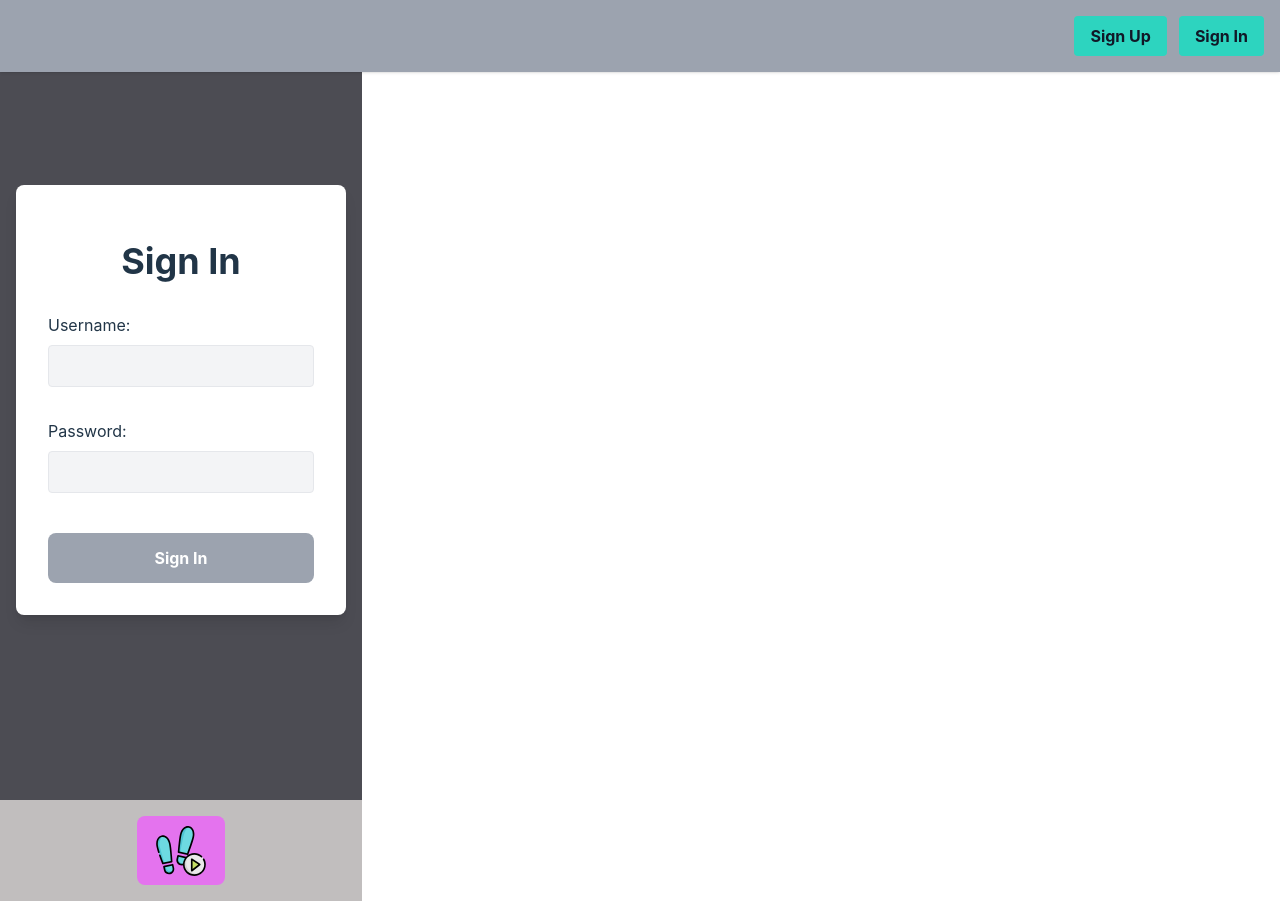
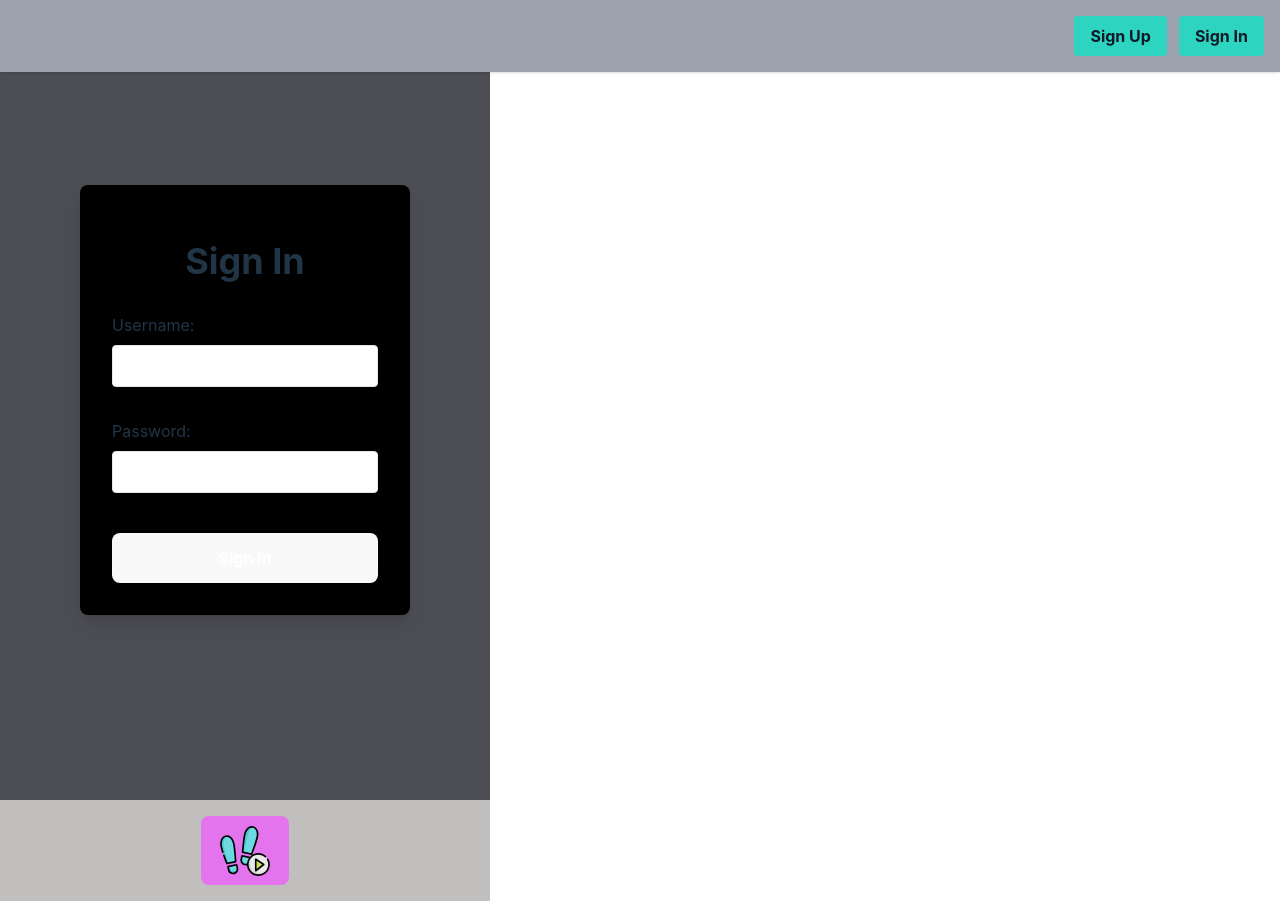
Before and after one commit to wickhill/jump-to-conclusions-app, a React (Vite) app in the folder frontend/: page /signin in a window 1280 px wide. Built offline with nearby package versions, Linux system fonts and the light colour scheme; a web font is replaced by a local one.

Commit message:
Signup and Signin successfull, profile icon to logout working.

```diff
--- a/frontend/package.json
+++ b/frontend/package.json
@@ -15,6 +15,7 @@
     "express": "^4.19.2",
     "react": "^18.2.0",
     "react-dom": "^18.2.0",
+    "react-icons": "^5.2.1",
     "react-router-dom": "^6.23.1"
   },
   "devDependencies": {
--- a/frontend/src/App.jsx
+++ b/frontend/src/App.jsx
@@ -22,7 +22,7 @@ function App() {
         <Route path="/signup" element={<Signup onSignup={ setUser }/>} />
         {user && (
             <>
-            <Route path="/" element={<Genre />} />
+            {/* <Route path="/" element={<Genre />} /> */}
             <Route path="/updateProfile" element={<UpdateUserProfile user={user} setUser={setUser} />} />
             </>
         )}
--- a/frontend/src/components/Navbar.jsx
+++ b/frontend/src/components/Navbar.jsx
@@ -1,7 +1,7 @@
 import React from 'react'
 import { useState } from 'react'
 import { Link } from 'react-router-dom'
-// import { CgProfile } from 'react-icons/cg'
+import { CgProfile } from 'react-icons/cg'
 // import logo from '../assets/logo.jpg'
 import Logout from './Logout'
 
--- a/frontend/src/components/Signin.jsx
+++ b/frontend/src/components/Signin.jsx
@@ -27,18 +27,13 @@ const Signin = ({ onSignin }) => {
 
     return (
         <div className="pt-0 relative w-full min-h-screen bg-zinc-700/90 flex justify-center items-center">
-            <div className="flex justify-center items-center w-full px-4">
-                <form className="max-w-[400px] w-full bg-white p-8 rounded-lg shadow-lg" onSubmit={handleSignin}>
+            <div className="flex justify-center items-center w-full px-20">
+                <form className="max-w-[400px] w-full bg-black p-8 rounded-lg shadow-lg" onSubmit={handleSignin}>
                     <h2 className="text-4xl font-bold text-center py-6">Sign In</h2>
-                    {/* Uncomment these if needed */}
-                    {/* <div className="flex justify-between px-6 py-8">
-                        <p className="border shadow-lg hover:shadow-xl px-6 py-2 relative flex items-center"><FaSpotify />Spotify</p>
-                        <p className="border shadow-lg hover:shadow-xl px-6 py-2 relative flex items-center"><FaGithub />Github</p>
-                    </div> */}
                     <div className="flex flex-col py-2 mb-4">
                         <label htmlFor="username" className="mb-2">Username:</label>
                         <input
-                            className="border bg-gray-100 p-2 rounded focus:outline-none focus:ring-2 focus:ring-gray-300"
+                            className="border bg-black-100 p-2 rounded focus:outline-none focus:ring-2 focus:ring-black-300"
                             type="text"
                             id="username"
                             value={username}
@@ -49,7 +44,7 @@ const Signin = ({ onSignin }) => {
                     <div className="flex flex-col py-2 mb-4">
                         <label htmlFor="password" className="mb-2">Password:</label>
                         <input
-                            className="border bg-gray-100 p-2 rounded focus:outline-none focus:ring-2 focus:ring-gray-300"
+                            className="border bg-black-100 p-2 rounded focus:outline-none focus:ring-2 focus:ring-black-300"
                             type="password"
                             id="password"
                             value={password}
@@ -57,7 +52,7 @@ const Signin = ({ onSignin }) => {
                             required
                         />
                     </div>
-                    <button className="w-full py-3 mt-4 bg-gray-400 hover:bg-gray-300 rounded-lg text-white font-bold" type="submit">Sign In</button>
+                    <button className="w-full py-3 mt-4 bg-black-400 hover:bg-black-300 rounded-lg text-white font-bold" type="submit">Sign In</button>
                 </form>
             </div>
         </div>
```
Also changed, not shown: 1 other file (tests, documents, lock files or other folders).
